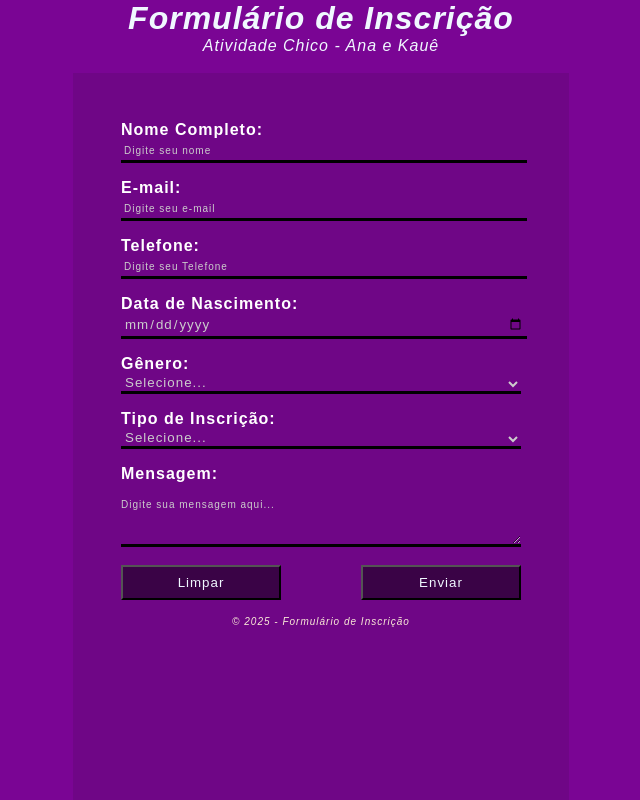
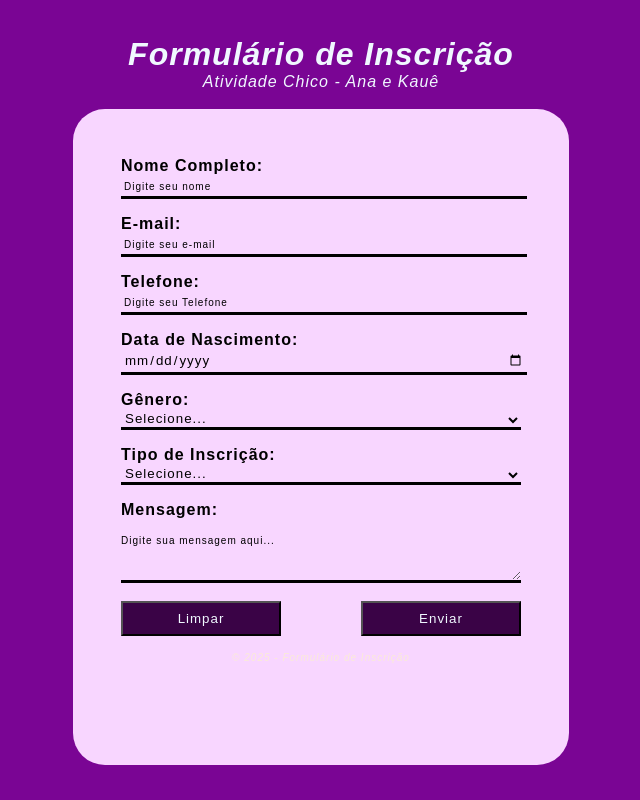
Before and after one commit to kaue-souza7/PWatvd, a PHP site: page / in a window 1280 px wide. Shown: the whole page, without its empty margins (319-959 px from the left). Run offline with PHP 8.4, Linux system fonts and the light colour scheme.

Commit message:
[FIX] subindo css novamente

```diff
--- a/css/style.css
+++ b/css/style.css
@@ -22,13 +22,13 @@ main{
 }
 label{
     font-weight: bold;
-    color: rgb(255, 255, 255)
+    color: rgb(0, 0, 0)
 
 }
 
 input{
     background: none;
-    color: rgb(204, 204, 204);
+    color: rgb(0, 0, 0);
     border-top: none;
     border-left: none;
     border-right: none;
@@ -39,12 +39,12 @@ input{
     width: 100%;
 }
 input::placeholder{
-    color: rgb(204, 204, 204);
+    color: rgb(0, 0, 0);
     font-size: 10px;
 }
 select{
     background: none;
-    color: rgb(204, 204, 204);
+    color: #000000;
     border-top: none;
     border-left: none;
     border-right: none;
@@ -57,16 +57,18 @@ option{
     color: #000;
 }
 option:hover{
-    background: gray;
+    background: rgb(0, 0, 0);
 }
 
 
 
 section{
-    background-color: rgb(111, 6, 134);
+    background-color: rgb(248, 214, 255);
+    border-radius: 2rem;
+    max-width: 600px;
     padding: 3rem;
     width: 400px;
-    height: 80vh;
+    height: 70vh;
 
 }
 
@@ -83,12 +85,12 @@ button{
     width: 10rem;
     color: aliceblue;
     background-color: rgb(58, 3, 70);
-    transition: 0.5s;
+    transition: 0.2s;
 }
 button:hover{
-    color:  rgb(58, 3, 70);
-    background-color: rgb(193, 193, 193);
-    transform: scale(1.05);
+    color:  aliceblue;
+    background-color:  rgb(41, 2, 50);
+    transform: scale(1.01);
 }
 
 .mensagem{
@@ -101,7 +103,7 @@ button:hover{
 textarea{
     margin-top: 1rem;
     background: none;
-    color: rgb(204, 204, 204);
+    color: rgb(0, 0, 0);
     border-top: none;
     border-left: none;
     border-right: none;
@@ -110,7 +112,7 @@ textarea{
 }
 
 textarea::placeholder{
-    color: rgb(204, 204, 204);
+    color: rgb(0, 0, 0);
     font-size: 10px;
 }
 footer{
```
